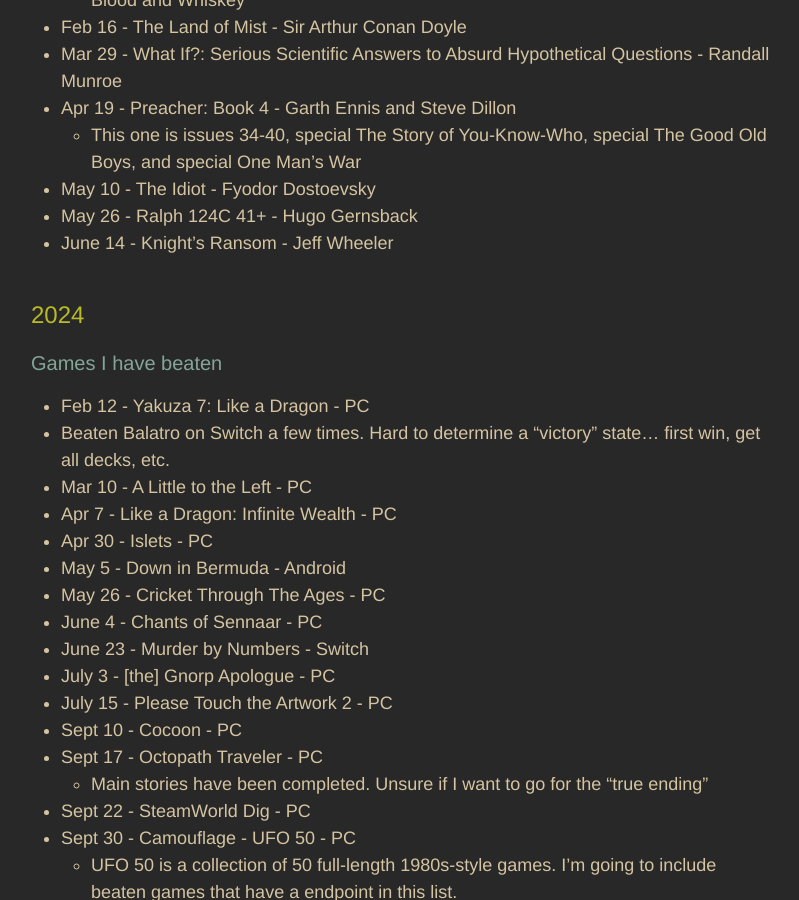
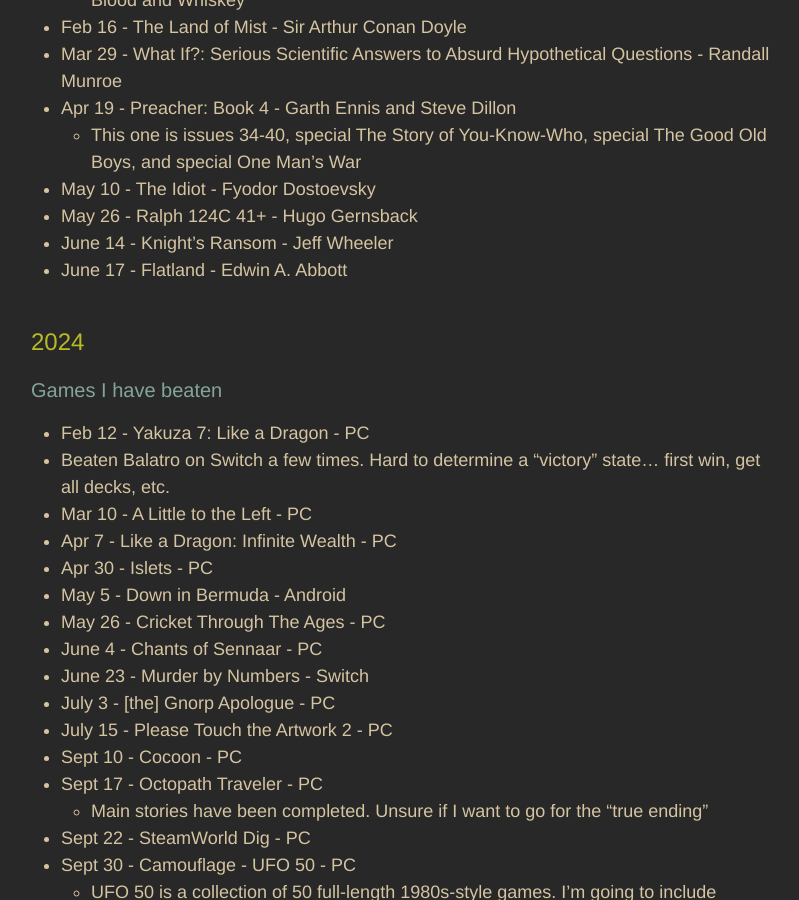
Before and after one commit to adkinsrs/sadkins_site, a Jekyll site: the page built from misc.md, in a window 1280 px wide and 900 px high, scrolled down 1199 px. Shown: the whole window, without its empty margins (239-1038 px from the left). Built offline with Jekyll 4.4.1, drawn with Linux system fonts in a browser that asks for light colours.

Commit message:
read a book

```diff
--- a/misc.md
+++ b/misc.md
@@ -49,6 +49,7 @@
 * May 10 - The Idiot - Fyodor Dostoevsky
 * May 26 - Ralph 124C 41+ - Hugo Gernsback
 * June 14 - Knight's Ransom - Jeff Wheeler
+* June 17 - Flatland - Edwin A. Abbott
 
 ## 2024
 
```
